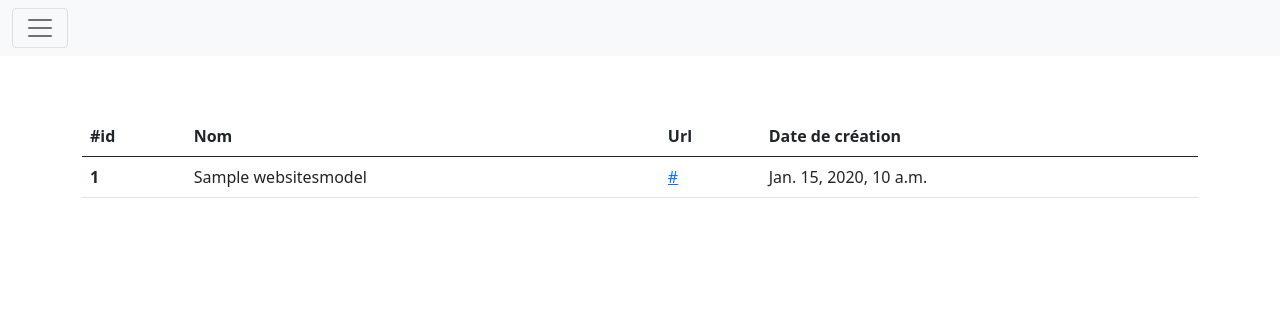
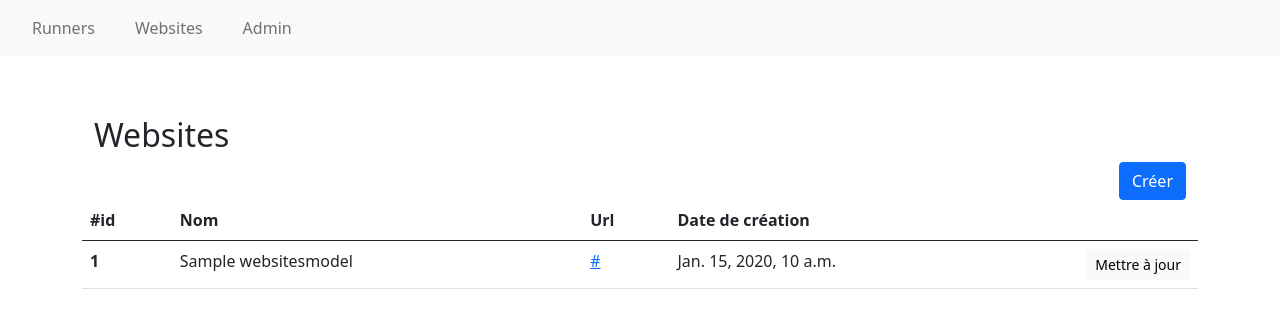
Before and after one commit to rioukkevin/django-ssl-checker, a Django app: page /websites/list/ in a window 1280 px wide. Shown: the top 328 px of the page. Run offline with Django 3.2, Linux system fonts and the light colour scheme; tables that the repository leaves empty hold one stand-in row (values such as "Sample post").

Commit message:
✨feat (Littles): Littles updates everywhere

```diff
--- a/sslChecker/runners/templates/runners/runnersmodel_form.html
+++ b/sslChecker/runners/templates/runners/runnersmodel_form.html
@@ -13,8 +13,8 @@
           <div class="sub_title"></div>
           <div class="custom_form_embed">
             <form method="post">{% csrf_token %}
-              {{ form.as_p }}
-              <input type="submit" value="Save">
+              {{ form|crispy }}
+              <input type="submit" value="Save" class="btn btn-success">
             </form>
           </div>
         </div>
--- a/sslChecker/sslChecker/templates/base.html
+++ b/sslChecker/sslChecker/templates/base.html
@@ -25,21 +25,15 @@
   <body>
     <nav class="navbar navbar-light bg-light">
       <div class="container-fluid">
-        <button class="navbar-toggler" type="button" data-bs-toggle="collapse" data-bs-target="#navbarNav" aria-controls="navbarNav" aria-expanded="false" aria-label="Toggle navigation">
-          <span class="navbar-toggler-icon"></span>
-        </button>
-        <div class="collapse navbar-collapse" id="navbarNav">
-          <ul class="navbar-nav">
-            <li class="nav-item">
-              <a class="nav-link" aria-current="page" href="/checkers/test">Checkers</a>
-            </li>
-            <li class="nav-item">
+        <div class="navbar-nav" id="navbarNav">
+          <ul class="navbar-nav" style="display:flex;flex-wrap:nowrap;flex-direction:row">
+            <li class="nav-item" style="margin: 0px 20px">
               <a class="nav-link" href="/runners/list">Runners</a>
             </li>
-            <li class="nav-item">
+            <li class="nav-item" style="margin: 0px 20px">
               <a class="nav-link" href="/websites/list">Websites</a>
             </li>
-            <li class="nav-item">
+            <li class="nav-item" style="margin: 0px 20px">
               <a class="nav-link" href="/admin" tabindex="-1">Admin</a>
             </li>
           </ul>
--- a/sslChecker/websites/models.py
+++ b/sslChecker/websites/models.py
@@ -4,13 +4,15 @@ from django.db import models
 class WebsitesModel(models.Model):
     created = models.DateTimeField(auto_now_add=True, verbose_name="Date de création")
     modified = models.DateTimeField(auto_now=True, verbose_name="Date de modification")
-    name = models.TextField(
+    name = models.CharField(
         primary_key=False,
+        max_length=200,
         verbose_name="Nom du site à inspecter",
         blank=False,
     )
-    url = models.TextField(
+    url = models.CharField(
         primary_key=False,
+        max_length=2000,
         verbose_name="Url du site à inspecter",
         blank=False,
         default="https://google.com",
--- a/sslChecker/websites/templates/websites/list.html
+++ b/sslChecker/websites/templates/websites/list.html
@@ -5,6 +5,10 @@
 {% block content %}
 <div class="container">
   <div class="row">
+    <h2>Websites</h2>
+    <div class="d-grid gap-2 d-md-flex justify-content-md-end">
+      <a class="btn btn-primary" href="/websites/create" role="button">Créer</a>
+    </div>
     <table class="table">
       <thead>
         <tr>
@@ -12,6 +16,7 @@
           <th scope="col">Nom</th>
           <th scope="col">Url</th>
           <th scope="col">Date de création</th>
+          <th scope="col" width="150"></th>
         </tr>
       </thead>
       <tbody>
@@ -21,6 +26,11 @@
           <td>{{website.name}}</td>
           <td><a class="link" href="{{website.url}}">{{website.url}}</a></td>
           <td>{{website.created}}</td>
+          <td>
+            <div class="d-grid gap-2 d-md-flex justify-content-md-end">
+              <a class="btn btn-light btn-sm" href="/websites/{{website.id}}">Mettre à jour</a>
+            </div>
+          </td>
         </tr>
         {% endfor %}
       </tbody>
--- a/sslChecker/websites/templates/websites/websitesmodel_form.html
+++ b/sslChecker/websites/templates/websites/websitesmodel_form.html
@@ -13,8 +13,8 @@
           <div class="sub_title"></div>
           <div class="custom_form_embed">
             <form method="post">{% csrf_token %}
-              {{ form.as_p }}
-              <input type="submit" value="Save">
+              {{ form|crispy }}
+              <input type="submit" value="Save" class="btn btn-success">
             </form>
           </div>
         </div>
--- a/sslChecker/websites/urls.py
+++ b/sslChecker/websites/urls.py
@@ -1,5 +1,5 @@
 # coding: UTF-8
-from .views import WebsitesCreate
+from .views import WebsitesCreate, WebsitesUpdate
 from django.urls import path
 
 # Import du module views de l'application users
@@ -10,4 +10,5 @@ urlpatterns = [
     path("test/", views.defaultView, name="default"),
     path("list/", views.listWebsites, name="list"),
     path("create/", WebsitesCreate.as_view(), name="create"),
+    path("<int:pk>/", WebsitesUpdate.as_view(), name="update"),
 ]
--- a/sslChecker/websites/views.py
+++ b/sslChecker/websites/views.py
@@ -55,6 +55,12 @@ class WebsitesCreate(CreateView):
         return response
 
 
+class WebsitesUpdate(UpdateView):
+    model = WebsitesModel
+    fields = ["name", "url"]
+    success_url = "/websites/list"
+
+
 def listWebsites(request):
     websites = WebsitesModel.objects.order_by("name")
     return render(
```
Also changed, not shown: sslChecker/runners/templates/runners/list.html (+11 -1 lines).
